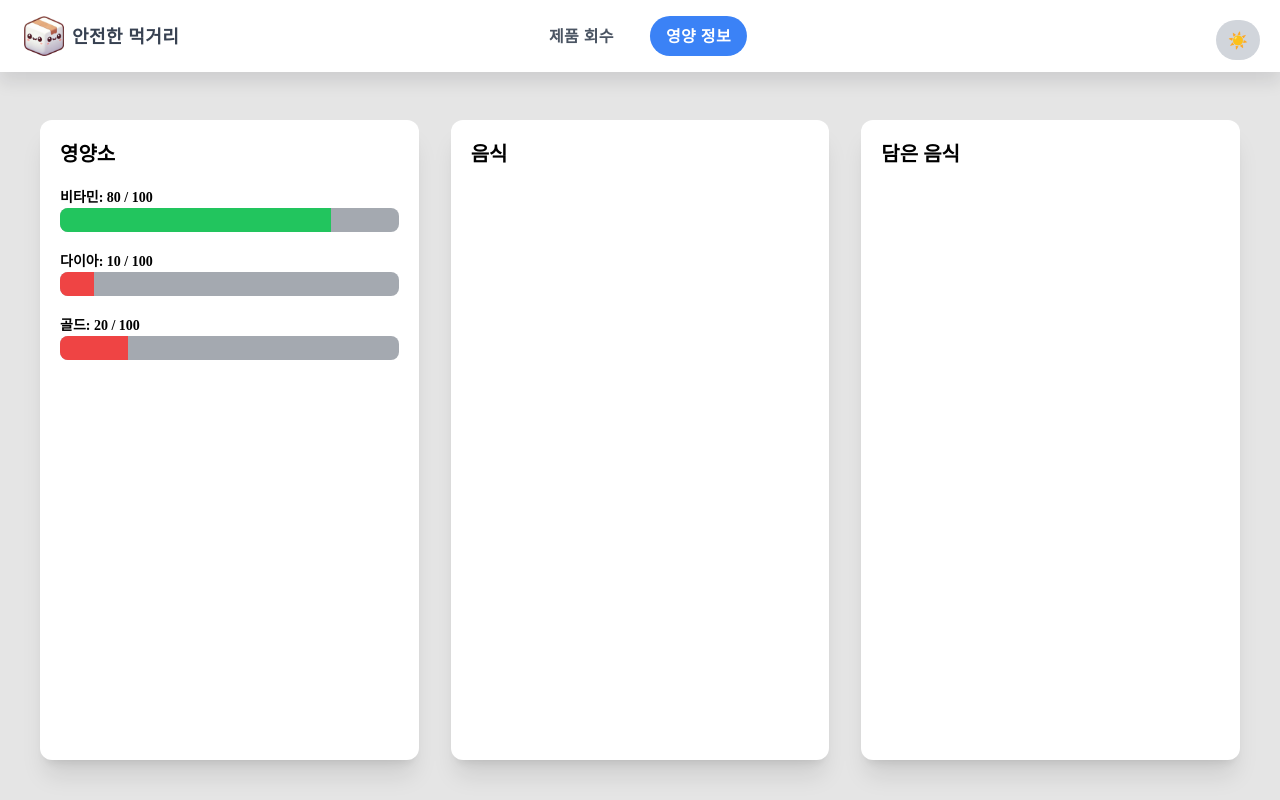
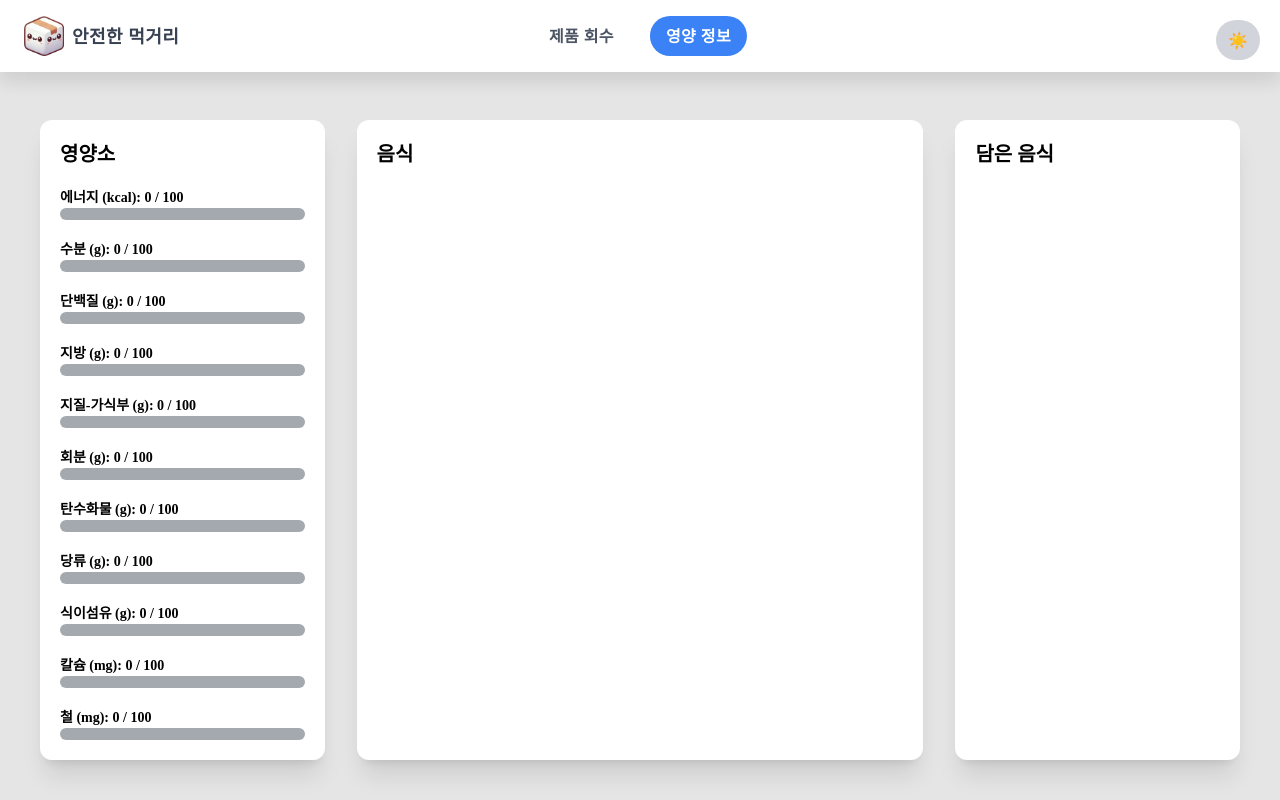
Before and after one commit to asa9874/product-recall-info, a React (Vite) app: page /Nutrients in a window 1280 px wide. Shown: the top 800 px of the page. Built offline with nearby package versions, Linux system fonts and the light colour scheme; no server answers; a web font is replaced by a local one.

Commit message:
Feat: NutrientsBarsContainer 컴포넌트에 영양소 데이터 추가 및 레이아웃 수정

```diff
--- a/src/pages/Nutrients/components/FoodsContainer.tsx
+++ b/src/pages/Nutrients/components/FoodsContainer.tsx
@@ -6,7 +6,7 @@ function FoodsContainer() {
     getFoodNutrient(0,"");
   }, []);
   return (
-    <div className="flex flex-col w-1/3 bg-white h-full rounded-xl p-5 shadow-xl dark:bg-gray-800">
+    <div className="flex flex-col w-2/4 bg-white h-full rounded-xl p-5 shadow-xl dark:bg-gray-800">
         <span className="text-xl font-bold ">음식</span>
     </div>
   );
--- a/src/pages/Nutrients/components/MeterBar.tsx
+++ b/src/pages/Nutrients/components/MeterBar.tsx
@@ -14,7 +14,7 @@ function MeterBar({ now, max,name }: { now: number; max: number; name: string })
       <span className="text-sm font-bold mt-5">
         {`${name}: ${now} / ${max}`}
       </span>
-      <div className="w-full h-6 bg-gray-600 rounded-lg overflow-hidden bg-opacity-50">
+      <div className="w-full h-3 min-h-3 bg-gray-600 rounded-lg overflow-hidden bg-opacity-50">
         <motion.div
           className={`h-full ${getHpColor()}`}
           initial={{ width: "100%" }}
--- a/src/pages/Nutrients/components/NutrientsBarsContainer.tsx
+++ b/src/pages/Nutrients/components/NutrientsBarsContainer.tsx
@@ -1,14 +1,57 @@
-import MeterBar from "./MeterBar";
+import React, { useState } from 'react';
+import MeterBar from './MeterBar';
 
-function NutrientsBarsContainer(){
-    return(
-    <div className="flex flex-col w-1/3 bg-white h-full rounded-xl p-5 shadow-xl dark:bg-gray-800 dark:text-white ">
-        <span className="text-xl font-bold ">영양소</span>
-        <MeterBar now={80} max={100} name="비타민"/>
-        <MeterBar now={10} max={100} name="다이아"/>
-        <MeterBar now={20} max={100} name="골드"/>
-    </div>
-    )
+interface Nutrient {
+    name: string;
+    value: number; // 영양소 값 (예: 80, 10, 20 등)
+    max: number;   // 최대값 (예: 100)
+}
+
+function NutrientsBarsContainer() {
+    // NutrientsInfo 인터페이스를 기반으로 영양소 데이터 설정
+    const [nutrients, setNutrients] = useState<Nutrient[]>([
+        { name: '에너지 (kcal)', value: 0, max: 100 },
+        { name: '수분 (g)', value: 0, max: 100 },
+        { name: '단백질 (g)', value: 0, max: 100 },
+        { name: '지방 (g)', value: 0, max: 100 },
+        { name: '지질-가식부 (g)', value: 0, max: 100 },
+        { name: '회분 (g)', value: 0, max: 100 },
+        { name: '탄수화물 (g)', value: 0, max: 100 },
+        { name: '당류 (g)', value: 0, max: 100 },
+        { name: '식이섬유 (g)', value: 0, max: 100 },
+        { name: '칼슘 (mg)', value: 0, max: 100 },
+        { name: '철 (mg)', value: 0, max: 100 },
+        { name: '인 (mg)', value: 0, max: 100 },
+        { name: '칼륨 (mg)', value: 0, max: 100 },
+        { name: '나트륨 (mg)', value: 0, max: 100 },
+        { name: '비타민 A (μg RAE)', value: 0, max: 100 },
+        { name: '비타민 C (mg)', value: 0, max: 100 },
+        { name: '비타민 D (μg)', value: 0, max: 100 },
+        { name: '콜레스테롤 (mg)', value: 0, max: 100 },
+        { name: '포화지방산 (g)', value: 0, max: 100 },
+        { name: '트랜스지방산 (g)', value: 0, max: 100 },
+        { name: '니코틴산 (mg)', value: 0, max: 100 },
+        { name: '비타민 B1 (mg)', value: 0, max: 100 },
+        { name: '비타민 B2 (mg)', value: 0, max: 100 },
+        { name: '니아신 (mg)', value: 0, max: 100 },
+        { name: '비타민 B6 (mg)', value: 0, max: 100 },
+        { name: '비타민 B12 (μg)', value: 0, max: 100 },
+        { name: '엽산 (DFE) (μg)', value: 0, max: 100 },
+        { name: '콜린 (mg)', value: 0, max: 100 },
+        { name: '판토텐산 (mg)', value: 0, max: 100 },
+        { name: '비타민 D2 (μg)', value: 0, max: 100 },
+        { name: '비타민 D3 (μg)', value: 0, max: 100 },
+    ]);
+
+    return (
+        <div className="flex flex-col w-1/4 bg-white h-full rounded-xl p-5 shadow-xl dark:bg-gray-800 dark:text-white overflow-y-auto">
+            <span className="text-xl font-bold">영양소</span>
+            {/* nutrients 배열을 순회하며 MeterBar 컴포넌트 생성 */}
+            {nutrients.map((nutrient, index) => (
+                <MeterBar key={index} now={nutrient.value} max={nutrient.max} name={nutrient.name} />
+            ))}
+        </div>
+    );
 }
 
 export default NutrientsBarsContainer;
--- a/src/pages/Nutrients/components/SeletedFoodContainer.tsx
+++ b/src/pages/Nutrients/components/SeletedFoodContainer.tsx
@@ -1,6 +1,6 @@
 function SeletedFoodContainer(){
     return(
-    <div className="flex flex-col w-1/3 bg-white h-full rounded-xl p-5 shadow-xl dark:bg-gray-800">
+    <div className="flex flex-col w-1/4 bg-white h-full rounded-xl p-5 shadow-xl dark:bg-gray-800">
         <span className="text-xl font-bold ">담은 음식</span>
     </div>
     )
```
